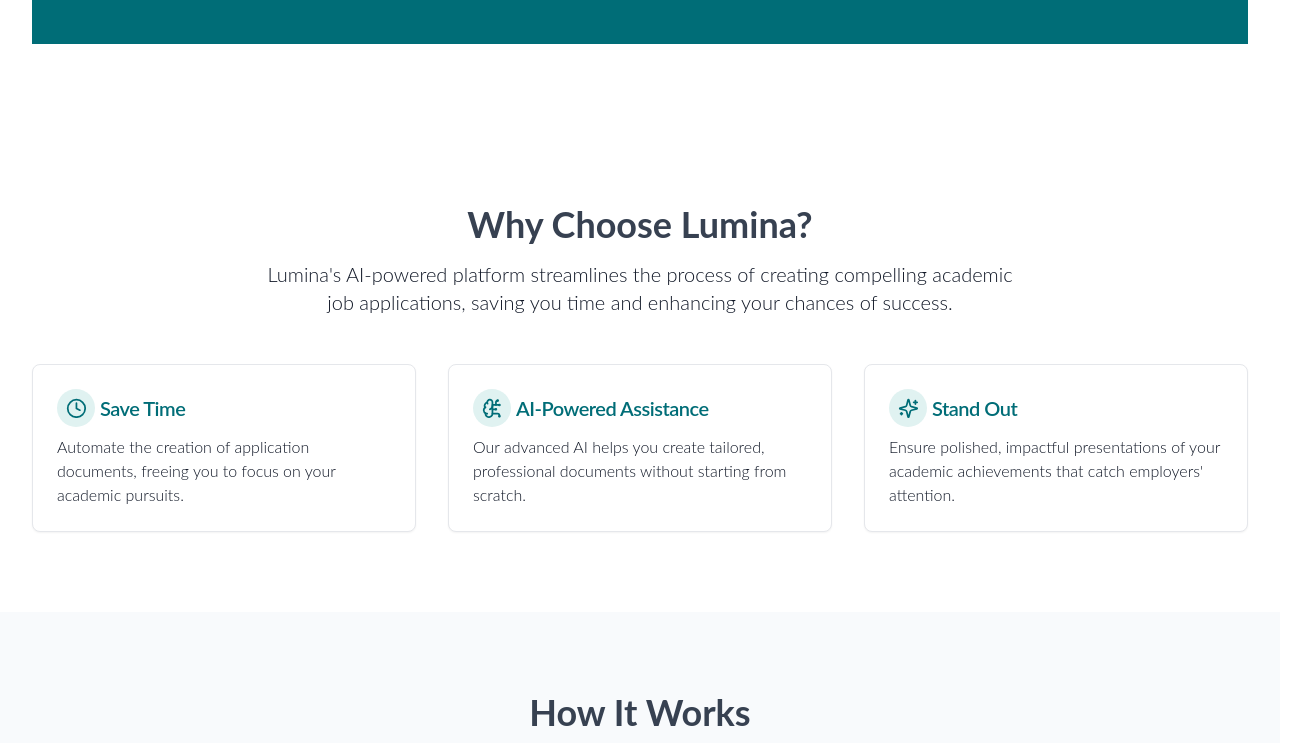
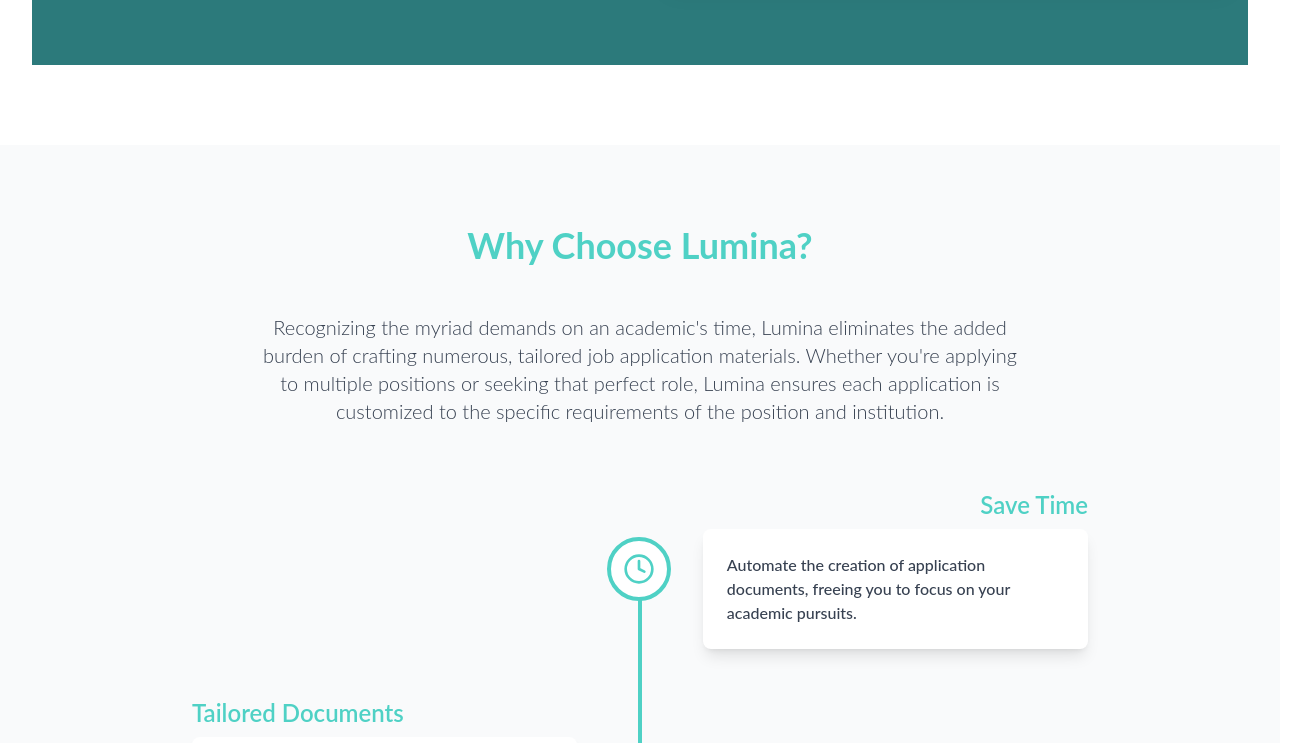
Before and after one commit to Naxus28/lumina.ai, a Next.js app: page / in a window 1280 px wide. Shown: the part 1320-2063 px from the top of the page, 1312 px wide, since content can reach past the window. Built offline with nearby package versions, Linux system fonts and the light colour scheme.

Commit message:
Improves timeline

```diff
--- a/app/components/landing/features/FeaturesSection.tsx
+++ b/app/components/landing/features/FeaturesSection.tsx
@@ -1,33 +1,121 @@
-import React from 'react';
-import { Clock, Sparkles, BrainCircuit } from 'lucide-react';
-import { FeatureCard } from './FeatureCard';
-import { H2, Paragraph } from '@/app/components/typography';
+import React, { useEffect } from 'react';
+import { motion, useAnimation } from 'framer-motion';
+import { useInView } from 'react-intersection-observer';
+import { FileText, Clock, Zap, Sparkles, Award, BrainCircuit } from 'lucide-react';
 
-export const FeaturesSection: React.FC = () => (
-	<section
-		id="features"
-		className="py-20 px-4 sm:px-6 lg:px-8 bg-white"
-	>
-		<div className="max-w-7xl mx-auto">
-			<H2>Why Choose Lumina?</H2>
-			<Paragraph className="text-center text-gray-900 mb-12 max-w-3xl mx-auto text-xl">Lumina's AI-powered platform streamlines the process of creating compelling academic job applications, saving you time and enhancing your chances of success.</Paragraph>
-			<div className="grid grid-cols-1 md:grid-cols-3 gap-8">
-				<FeatureCard
-					icon={Clock}
-					title="Save Time"
-					description="Automate the creation of application documents, freeing you to focus on your academic pursuits."
-				/>
-				<FeatureCard
-					icon={BrainCircuit}
-					title="AI-Powered Assistance"
-					description="Our advanced AI helps you create tailored, professional documents without starting from scratch."
-				/>
-				<FeatureCard
-					icon={Sparkles}
-					title="Stand Out"
-					description="Ensure polished, impactful presentations of your academic achievements that catch employers' attention."
-				/>
+const benefits = [
+	{
+		icon: Clock,
+		title: 'Save Time',
+		description: 'Automate the creation of application documents, freeing you to focus on your academic pursuits.',
+	},
+	{
+		icon: FileText,
+		title: 'Tailored Documents',
+		description: 'Get customized CVs, cover letters, and statements for each specific position and institution.',
+	},
+	{
+		icon: BrainCircuit,
+		title: 'AI-Powered Precision',
+		description: 'Leverage advanced Large Language Models (LLMs) to craft compelling narratives that showcase your achievements.',
+	},
+	{
+		icon: Sparkles,
+		title: 'Stand Out',
+		description: 'Distinguish yourself in a competitive field with professionally crafted application materials.',
+	},
+	{
+		icon: Award,
+		title: 'Focus on Excellence',
+		description: 'Let your research, teaching, and field contributions shine while we handle the application process.',
+	},
+];
+
+export const FeaturesSection: React.FC = () => {
+	const controls = useAnimation();
+	const [ref, inView] = useInView({
+		triggerOnce: true,
+		threshold: 0.2,
+	});
+
+	useEffect(() => {
+		if (inView) {
+			controls.start('visible');
+		}
+	}, [controls, inView]);
+
+	const containerVariants = {
+		hidden: { opacity: 0 },
+		visible: {
+			opacity: 1,
+			transition: {
+				delayChildren: 0.6,
+				staggerChildren: 0.6,
+			},
+		},
+	};
+
+	const itemVariants = {
+		hidden: { opacity: 0, y: 20 },
+		visible: {
+			opacity: 1,
+			y: 0,
+		},
+	};
+
+	return (
+		<section
+			ref={ref}
+			className="py-20 bg-gray-50"
+		>
+			<div className="container mx-auto px-4">
+				<h2 className="text-4xl font-bold text-center text-[#4FD1C5] mb-12">Why Choose Lumina?</h2>
+
+				<motion.div
+					variants={containerVariants}
+					initial="hidden"
+					animate={controls}
+				>
+					<motion.div
+						variants={itemVariants}
+						className="mb-16 text-center"
+					>
+						<p className="text-xl text-gray-700 max-w-3xl mx-auto">Recognizing the myriad demands on an academic's time, Lumina eliminates the added burden of crafting numerous, tailored job application materials. Whether you're applying to multiple positions or seeking that perfect role, Lumina ensures each application is customized to the specific requirements of the position and institution.</p>
+					</motion.div>
+
+					<div className="relative max-w-4xl mx-auto">
+						<div className="absolute left-1/2 top-[92px] -bottom-24 w-1 bg-[#4FD1C5] transform -translate-x-1/2"></div>
+
+						{benefits.map((benefit, index) => (
+							<motion.div
+								key={index}
+								variants={itemVariants}
+								className={`flex items-center mb-12 ${index % 2 === 0 ? 'flex-row-reverse' : ''}`}
+							>
+								<div className={`w-1/2 ${index % 2 === 0 ? 'pl-8' : 'pr-8'}`}>
+									<h3 className={`text-2xl font-semibold mb-2 ${index % 2 === 0 ? 'text-right' : 'text-left'} text-[#4FD1C5]`}>{benefit.title}</h3>
+									<div className="bg-white p-6 rounded-lg shadow-lg">
+										<p className="text-gray-700 font-medium text-left">{benefit.description}</p>
+									</div>
+								</div>
+								<div className="w-16 h-16 rounded-full bg-white border-4 border-[#4FD1C5] z-10 flex items-center justify-center flex-shrink-0">
+									<benefit.icon className="w-8 h-8 text-[#4FD1C5]" />
+								</div>
+								<div className="w-1/2"></div>
+							</motion.div>
+						))}
+					</div>
+
+					<motion.div
+						variants={itemVariants}
+						className="mt-24 bg-[#4FD1C5] text-white p-8 rounded-lg shadow-xl max-w-3xl mx-auto relative"
+					>
+						{/* <div className="absolute left-1/2 top-0 w-1 bg-[#4FD1C5] h-24 -translate-x-1/2 -translate-y-full"></div> */}
+						<h3 className="text-2xl font-semibold mb-4">Your Brilliance, Our Focus</h3>
+						<p className="text-lg">Your brilliance should shine through your research, teaching, and field contributions, not your ability to write applications. You've invested years perfecting your craft; we believe your focus should remain there.</p>
+					</motion.div>
+				</motion.div>
 			</div>
-		</div>
-	</section>
-);
+		</section>
+	);
+};
--- a/app/components/landing/hero/HeroSection.tsx
+++ b/app/components/landing/hero/HeroSection.tsx
@@ -6,7 +6,7 @@
 export const HeroSection: React.FC = () => {
 	return (
 		<section className="py-52 px-4 sm:px-6 lg:px-8 bg-gray-900 text-center">
-			<H2 className="text-gray-300 text-2xl mb-4 font-bold">Introducing AI-powered academic portfolio generation</H2>
+			<H2 className="text-gray-300 text-2xl mb-4">Introducing AI-powered academic portfolio generation</H2>
 			<H1 className="text-4xl md:text-6xl font-bold mb-10 tracking-normal">
 				<span className="text-white">Bright careers, </span>
 				<ReactTyped
@@ -21,7 +21,7 @@
 				/>
 			</H1>
 
-			<H2 className="text-2xl max-w-4xl mx-auto text-gray-300 mb-24">Lumina revolutionizes academic job applications with AI-powered precision, transforming your achievements into compelling narratives that capture the attention of hiring committees and distinguish you in a competitive field.</H2>
+			<H2 className="text-2xl max-w-4xl mx-auto text-gray-300 mb-24 font-light">Lumina revolutionizes academic job applications with AI-powered precision, transforming your achievements into compelling narratives that capture the attention of hiring committees and distinguish you in a competitive field.</H2>
 
 			<Button
 				size="lg"
```
Also changed, not shown: app/components/landing/introduction/IntroductionSection.tsx (+15 -11 lines).
